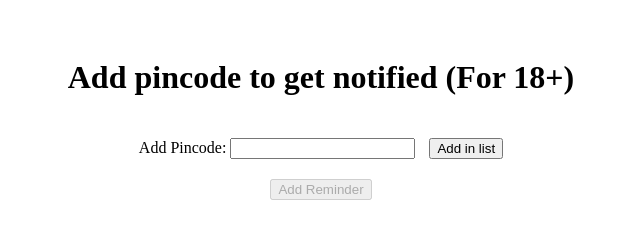
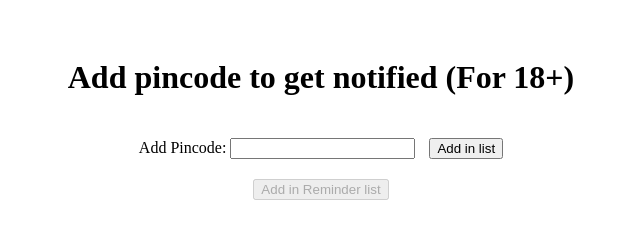
Before and after one commit to vandanmshah/cowin-notifier, a plain HTML site: page index.html in a window 1280 px wide. Shown: the full height of the page, 319-959 px from the left. Drawn offline with nearby package versions, Linux system fonts and the light colour scheme.

Commit message:
change copy msg

```diff
--- a/index.html
+++ b/index.html
@@ -15,7 +15,7 @@
                 Add Pincode: <input onkeypress="return onkeypressEvent(event)" class="add-pincode-input" type="text" />
                 <button onclick="onAddPincodeClick()" class="add-btn">Add in list</button>
             </div>
-            <div class="child"><button class="search-btn" disabled>Add Reminder</button></div>
+            <div class="child"><button class="search-btn" disabled>Add in Reminder list</button></div>
         </div>
     </body>
     <script type="text/javascript" src="./index.js"></script>
```
